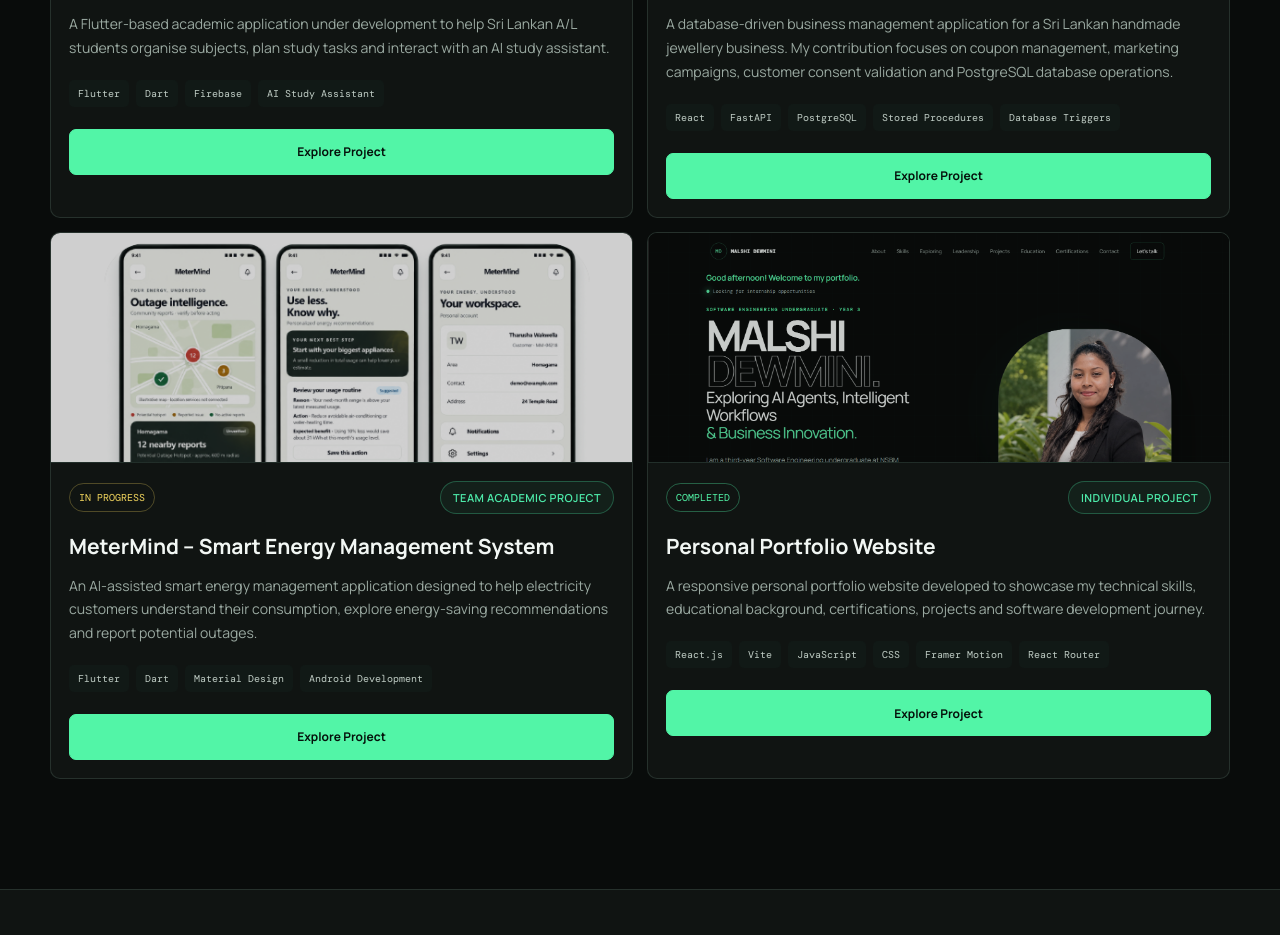
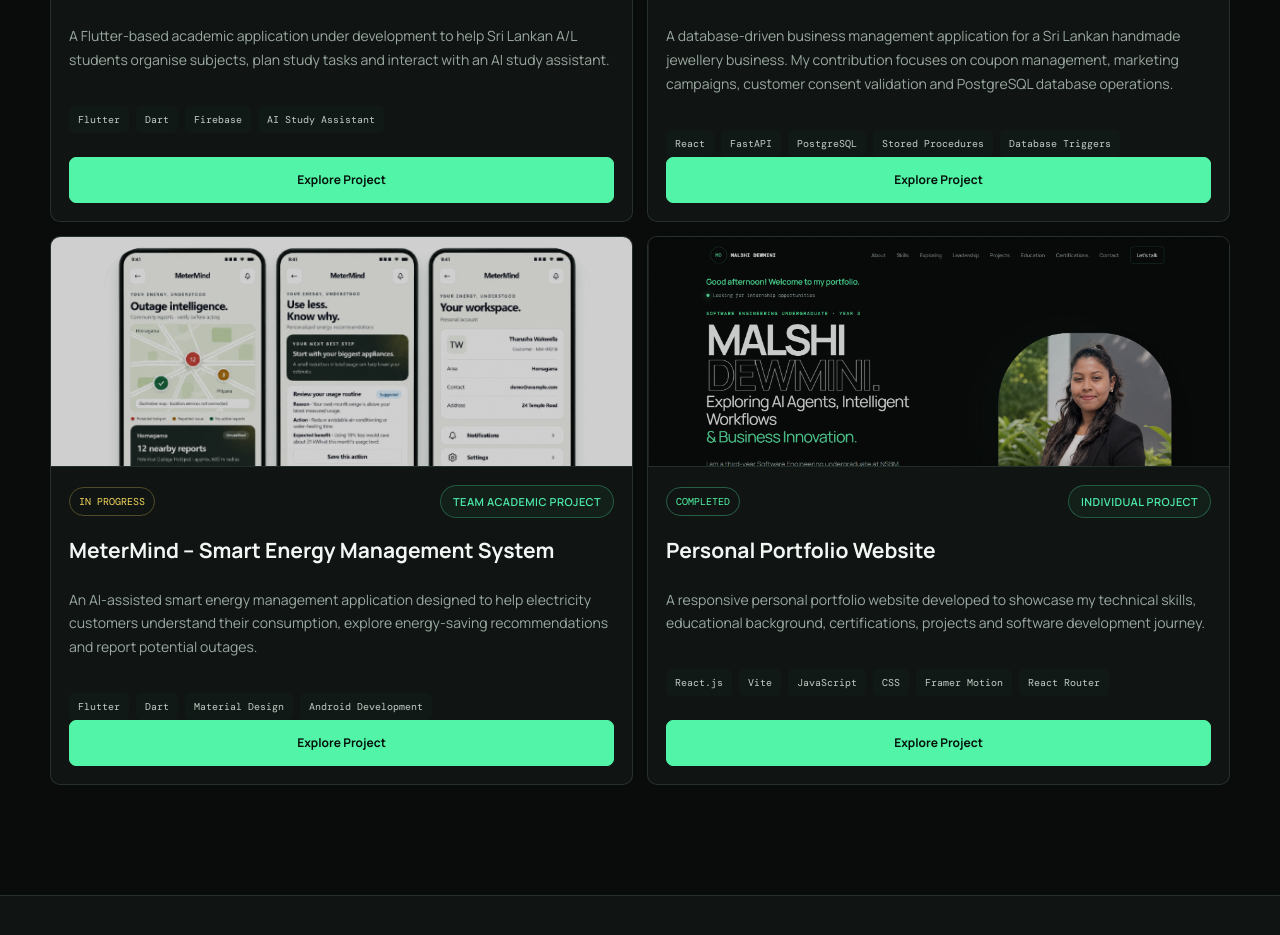
Before and after one commit to malshi783/malshi-dewmini-portfolio, a React (Vite) app: page / in a window 1280 px wide. Shown: the part 6420-7355 px from the top of the page. Built offline with nearby package versions, Linux system fonts and the light colour scheme.

Commit message:
chage css

```diff
--- a/src/styles.css
+++ b/src/styles.css
@@ -391,6 +391,31 @@ img { display: block; max-width: 100%; }
   display: flex;
   flex-wrap: wrap;
   gap: 9px;
+}
+/* Project Cards */
+.featured-project {
+  display: flex;
+  flex-direction: column;
+  height: 100%;
+}
+
+/* Project Details */
+.project-body {
+  display: flex;
+  flex-direction: column;
+  flex: 1;
+}
+
+/* Push buttons to the bottom */
+.project-actions-full {
+  margin-top: auto;
+  width: 100%;
+}
+
+/* Make buttons equal width */
+.project-action-primary {
+  width: 100%;
+  text-align: center;
 }
 .technology-stack span {
   border: 1px solid var(--line);
```
